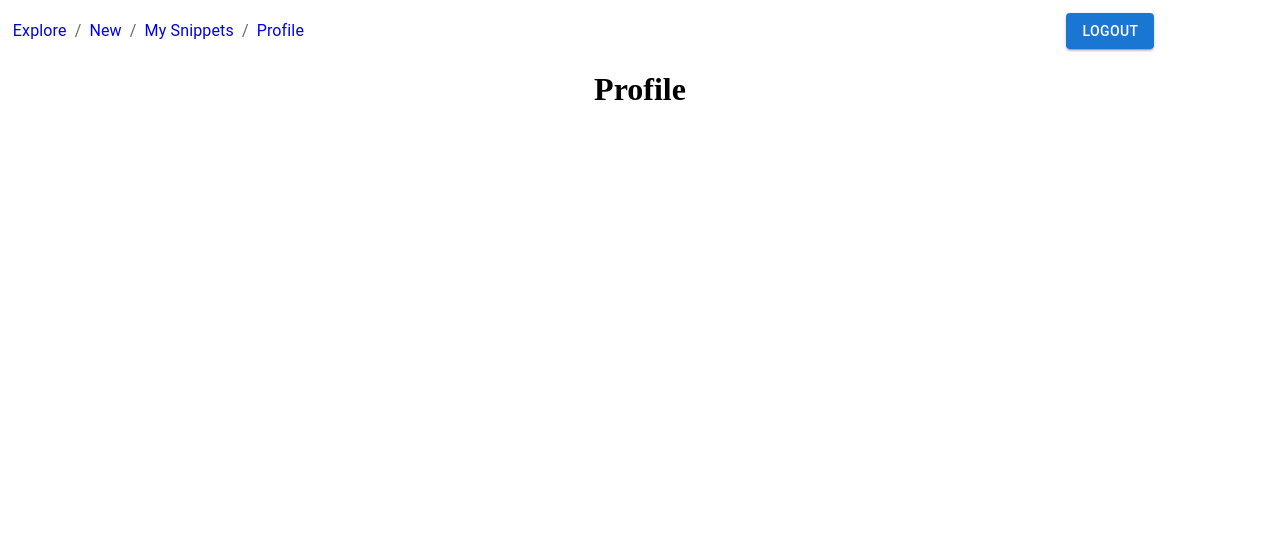
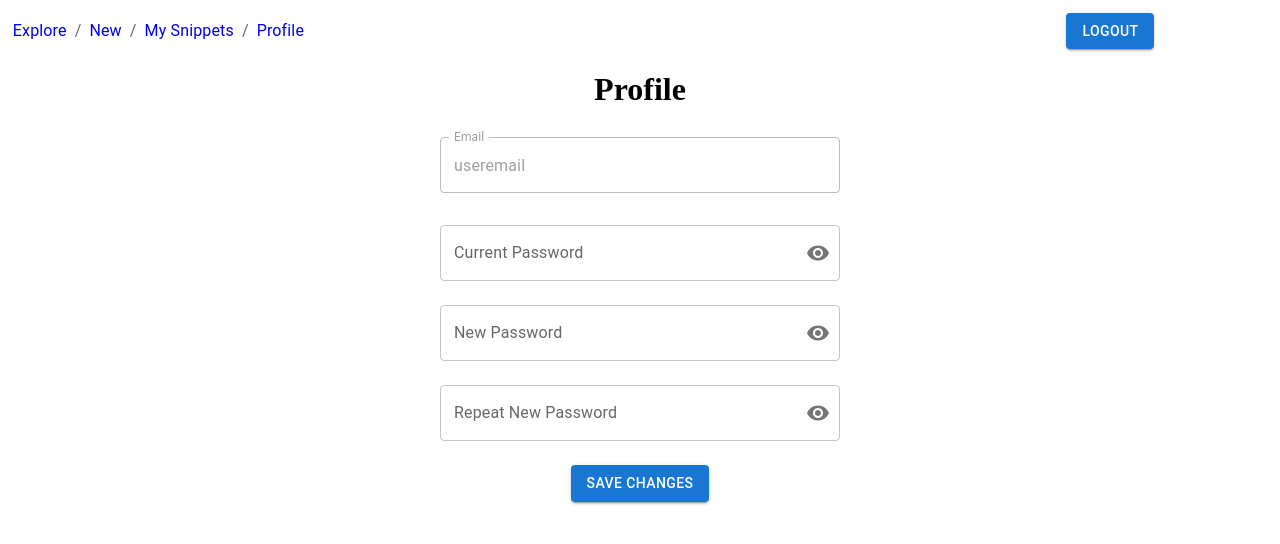
Before and after one commit to wenlileong-dev/soloProjectReact, a React (Create React App) app: page /profile in a window 1280 px wide. Shown: the top 544 px of the page. Built offline with nearby package versions, Linux system fonts and the light colour scheme.

Commit message:
front end basics

```diff
--- a/src/components/ExploreCodes.jsx
+++ b/src/components/ExploreCodes.jsx
@@ -1,4 +1,4 @@
-import React from "react";
+import React, { useState } from "react";
 import { styled } from "@mui/material/styles";
 import Card from "@mui/material/Card";
 import CardHeader from "@mui/material/CardHeader";
@@ -7,6 +7,7 @@ import CardActions from "@mui/material/CardActions";
 import Collapse from "@mui/material/Collapse";
 import IconButton from "@mui/material/IconButton";
 import Typography from "@mui/material/Typography";
+import FavoriteBorderIcon from "@mui/icons-material/FavoriteBorder";
 import FavoriteIcon from "@mui/icons-material/Favorite";
 import CodeEditor from "@uiw/react-textarea-code-editor";
 import ExpandMoreIcon from "@mui/icons-material/ExpandMore";
@@ -26,10 +27,16 @@ const ExpandMore = styled((props) => {
 }));
 
 const ExploreCodes = (props) => {
-  const [expanded, setExpanded] = React.useState(false);
+  const [expanded, setExpanded] = useState(false);
+  const [isFavourite, setIsFavourite] = useState(false);
 
   const handleExpandClick = () => {
     setExpanded(!expanded);
+  };
+
+  const handleFavourite = () => {
+    setIsFavourite(!isFavourite);
+    // TODO add to favourite
   };
   return (
     <React.Fragment>
@@ -48,7 +55,11 @@ const ExploreCodes = (props) => {
           </CardContent>
           <CardActions disableSpacing>
             <IconButton aria-label="add to favorites">
-              <FavoriteIcon />
+              {isFavourite ? (
+                <FavoriteIcon onClick={handleFavourite} />
+              ) : (
+                <FavoriteBorderIcon onClick={handleFavourite} />
+              )}
             </IconButton>
             <ExpandMore
               expand={expanded}
--- a/src/pages/Create.jsx
+++ b/src/pages/Create.jsx
@@ -17,6 +17,8 @@ const Create = () => {
   const [codetags, setcodeTags] = useState([]);
 
   const createCodeSnippet = async (e) => {
+    // TODO Post Request to add code snippet into the database
+    // TODO If the tag not exist, add them to the database
     e.preventDefault();
     let codeSnippet = { title, description, code, codetags };
     let stringi = JSON.stringify(codeSnippet);
--- a/src/pages/Explore.jsx
+++ b/src/pages/Explore.jsx
@@ -11,8 +11,11 @@ import ExploreTags from "../components/ExploreTags";
 const Explore = () => {
   const [selectTagList, setSelectTagList] = useState([]);
 
+  // TODO GET Request to get all code snippets which are public
+
   useEffect(() => {
     console.log(selectTagList);
+    // TODO GET Request to filter code snippets by selected tags
   }, [selectTagList]);
 
   const addTag = (tag) => {
--- a/src/pages/MySnippets.jsx
+++ b/src/pages/MySnippets.jsx
@@ -1,11 +1,45 @@
-import React from "react";
+import React, { useState, useEffect } from "react";
 import NavigationBar from "../components/nav/NavigationBar";
+import Stack from "@mui/material/Stack";
+import Grid from "@mui/material/Grid";
+
+import ExploreTags from "../components/ExploreTags";
+import ExploreCodes from "../components/ExploreCodes";
+
+import allCodes from "./../data/codesFile.json";
+import tags from "../data/tagsFile.json";
 
 const MySnippet = () => {
+  const [selectTagList, setSelectTagList] = useState([]);
+
+  // TODO GET Request to get all code snippets created by user or is saved by the user
+
+  useEffect(() => {
+    console.log(selectTagList);
+    // TODO GET Request to filter code snippets by selected tags
+  }, [selectTagList]);
+  const addTag = (tag) => {
+    setSelectTagList([...selectTagList, tag]);
+  };
+
+  const removeTag = (tag) => {
+    setSelectTagList(selectTagList.filter((tagInList) => tag !== tagInList));
+  };
   return (
     <React.Fragment>
       <NavigationBar />
-      <h1>My Snippet</h1>
+      <Stack direction="row" spacing={2} mt={3} mb={3}>
+        {tags.map((tag) => {
+          return (
+            <ExploreTags tag={tag.name} addTag={addTag} removeTag={removeTag} />
+          );
+        })}
+      </Stack>
+      <Grid container spacing={2}>
+        {allCodes.map((code, i) => {
+          return <ExploreCodes code={code} key={`explore: ${i}`} />;
+        })}
+      </Grid>
     </React.Fragment>
   );
 };
--- a/src/pages/Profile.jsx
+++ b/src/pages/Profile.jsx
@@ -1,11 +1,162 @@
-import React from "react";
+import React, { useState } from "react";
 import NavigationBar from "../components/nav/NavigationBar";
+import Box from "@mui/material/Box";
+import TextField from "@mui/material/TextField";
+import Stack from "@mui/material/Stack";
+import Button from "@mui/material/Button";
+import Visibility from "@mui/icons-material/Visibility";
+import VisibilityOff from "@mui/icons-material/VisibilityOff";
+import IconButton from "@mui/material/IconButton";
+import InputAdornment from "@mui/material/InputAdornment";
+import FormControl from "@mui/material/FormControl";
+import OutlinedInput from "@mui/material/OutlinedInput";
+import InputLabel from "@mui/material/InputLabel";
 
 const Profile = () => {
+  const [password, setPassword] = useState({
+    currPassword: "",
+    newPassword: "",
+    repeatNewPassword: "",
+  });
+
+  const [passwordVisibly, setPasswordVisibly] = useState({
+    showCurrPassword: false,
+    showNewPassword: false,
+    showRepeatNewPassword: false,
+  });
+
+  const handleChange = (prop) => (event) => {
+    setPassword({ ...password, [prop]: event.target.value });
+  };
+
+  const handleClickShowPassword = (prop) => (event) => {
+    setPasswordVisibly({ ...passwordVisibly, [prop]: !passwordVisibly[prop] });
+  };
+
+  const handleMouseDownPassword = (event) => {
+    event.preventDefault();
+  };
+
+  const handlePassword = async (e) => {
+    e.preventDefault();
+    if (password.newPassword === password.repeatNewPassword) {
+      console.log(password);
+    } else {
+      console.log("password not match");
+    }
+  };
   return (
     <React.Fragment>
       <NavigationBar />
       <h1>Profile</h1>
+      <Box
+        sx={{
+          "& .MuiTextField-root": { m: 1, width: "50ch" },
+        }}
+        noValidate
+        autoComplete="off"
+      >
+        <form onSubmit={handlePassword}>
+          <Stack spacing={3} justifyContent="center" alignItems="center">
+            <TextField
+              disabled
+              id="outlined-disabled"
+              label="Email"
+              defaultValue="useremail"
+            />
+            <FormControl sx={{ m: 2, width: "50ch" }} variant="outlined">
+              <InputLabel htmlFor="outlined-adornment-password">
+                Current Password
+              </InputLabel>
+              <OutlinedInput
+                id="outlined-adornment-password"
+                type={passwordVisibly.showCurrPassword ? "text" : "password"}
+                value={password.currPassword}
+                onChange={handleChange("currPassword")}
+                endAdornment={
+                  <InputAdornment position="end">
+                    <IconButton
+                      aria-label="toggle password visibility"
+                      onClick={handleClickShowPassword("showCurrPassword")}
+                      onMouseDown={handleMouseDownPassword}
+                      edge="end"
+                    >
+                      {passwordVisibly.showCurrPassword ? (
+                        <VisibilityOff />
+                      ) : (
+                        <Visibility />
+                      )}
+                    </IconButton>
+                  </InputAdornment>
+                }
+                label="Password"
+              />
+            </FormControl>
+
+            <FormControl sx={{ m: 2, width: "50ch" }} variant="outlined">
+              <InputLabel htmlFor="outlined-adornment-password">
+                New Password
+              </InputLabel>
+              <OutlinedInput
+                id="outlined-adornment-password"
+                type={passwordVisibly.showNewPassword ? "text" : "password"}
+                value={password.newPassword}
+                onChange={handleChange("newPassword")}
+                endAdornment={
+                  <InputAdornment position="end">
+                    <IconButton
+                      aria-label="toggle password visibility"
+                      onClick={handleClickShowPassword("showNewPassword")}
+                      onMouseDown={handleMouseDownPassword}
+                      edge="end"
+                    >
+                      {passwordVisibly.showNewPassword ? (
+                        <VisibilityOff />
+                      ) : (
+                        <Visibility />
+                      )}
+                    </IconButton>
+                  </InputAdornment>
+                }
+                label="Password"
+              />
+            </FormControl>
+            <FormControl sx={{ m: 2, width: "50ch" }} variant="outlined">
+              <InputLabel htmlFor="outlined-adornment-password">
+                Repeat New Password
+              </InputLabel>
+              <OutlinedInput
+                id="outlined-adornment-password"
+                type={
+                  passwordVisibly.showRepeatNewPassword ? "text" : "password"
+                }
+                value={password.repeatNewPassword}
+                onChange={handleChange("repeatNewPassword")}
+                endAdornment={
+                  <InputAdornment position="end">
+                    <IconButton
+                      aria-label="toggle password visibility"
+                      onClick={handleClickShowPassword("showRepeatNewPassword")}
+                      onMouseDown={handleMouseDownPassword}
+                      edge="end"
+                    >
+                      {passwordVisibly.showRepeatNewPassword ? (
+                        <VisibilityOff />
+                      ) : (
+                        <Visibility />
+                      )}
+                    </IconButton>
+                  </InputAdornment>
+                }
+                label="Password"
+              />
+            </FormControl>
+            <Button variant="contained" type="submit">
+              Save Changes
+            </Button>
+          </Stack>
+        </form>
+      </Box>
     </React.Fragment>
   );
 };
```
